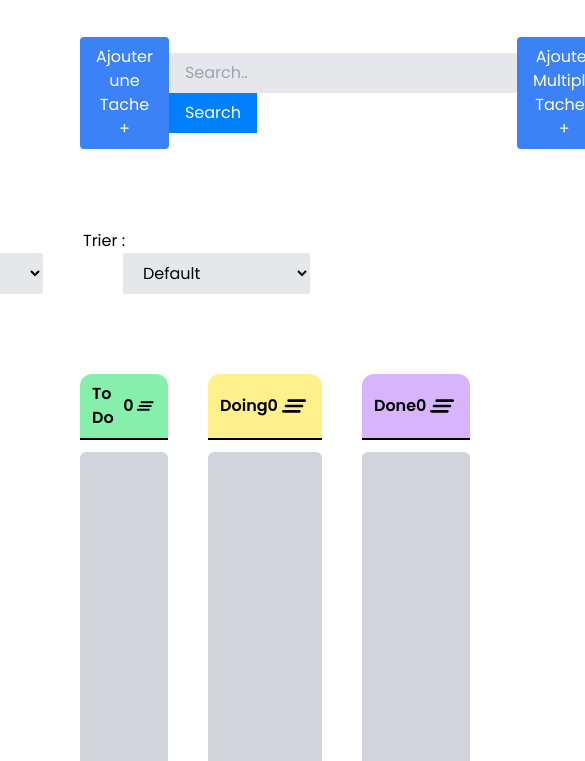
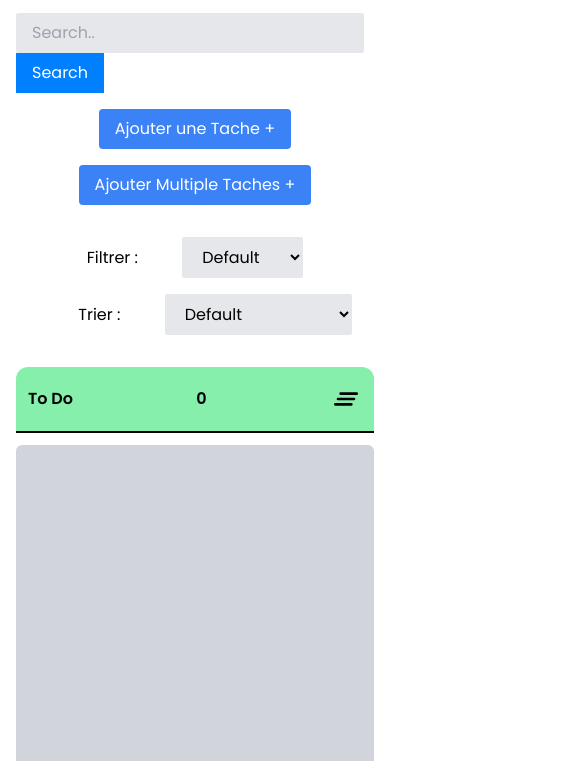
Before and after one commit to ABDELHAFIDAIT/TaskFlow, a website: page pages/index.html in a window 390 px wide. Shown: the part 83-844 px from the top of the page, 585 px wide, since content can reach past the window. Drawn offline with nearby package versions, Linux system fonts and the light colour scheme.

Commit message:
Ajouter la responsivité au site

```diff
--- a/pages/index.html
+++ b/pages/index.html
@@ -42,17 +42,17 @@
 
 
 
-        <main class="main mx-20 my-0">
+        <main class="main lg:mx-16 md:mx-10 mx-4 my-0">
             <!-- Section d'Ajout des Taches et Barre de Recherche -->
-            <section class="add-tasks flex justify-between items-center py-10">
+            <section class="add-tasks flex flex-col  gap-4 lg:flex-row justify-between items-center py-4 lg:py-10">
                 <div class="add-task">
                     <button id="btn-add-task" onclick="ouvrirPopup()"
-                        class="bg-blue-500 hover:bg-blue-700 hover:scale-105 transition-all duration-500 text-white font-normal py-2 px-4 rounded">
+                        class="bg-blue-500 hover:bg-blue-700  hover:scale-105 transition-all duration-500 text-white font-normal py-2 px-4 rounded">
                         Ajouter une Tache +
                     </button>
                 </div>
 
-                <div class="task-search">
+                <div class="task-search lg:order-none -order-1">
                     <form action="">
                         <input type="text" class="search-input bg-gray-200 rounded-sm border-none outline-none" placeholder="Search..">
                         <button type="submit" class="search-btn text-white hover:bg-blue-800">Search</button>
@@ -68,7 +68,7 @@
             </section>
 
             <!-- Section des Sélécteurs de Filtrage et de Tri -->
-            <section class="filter-sort flex justify-end items-center py-10">
+            <section class="filter-sort flex flex-col sm:flex-row gap-4 justify-end items-center py-4 lg:py-10">
                 <div class="filter">
                     <label for="filter">Filtrer :</label>
                     <select name="filter" class="filter-select ml-10 bg-gray-200 rounded-sm outline-none cursor-pointer">
@@ -89,7 +89,7 @@
             </section>
 
             <!-- Section des Listes des Taches (ToDo , Doing , Done) -->
-            <section class="task-lists flex justify-between gap-10 py-10">
+            <section class="task-lists flex flex-col lg:flex-row justify-between gap-10 py-4 lg:py-10">
                 <div id="to-do-list" class="flex flex-col flex-1">
                     <div class="list-title flex justify-between items-center flex-1 border-b-2 px-3 border-black bg-green-300 rounded-t-xl">
                         <h1 class="font-semibold">To Do</h1>
```
